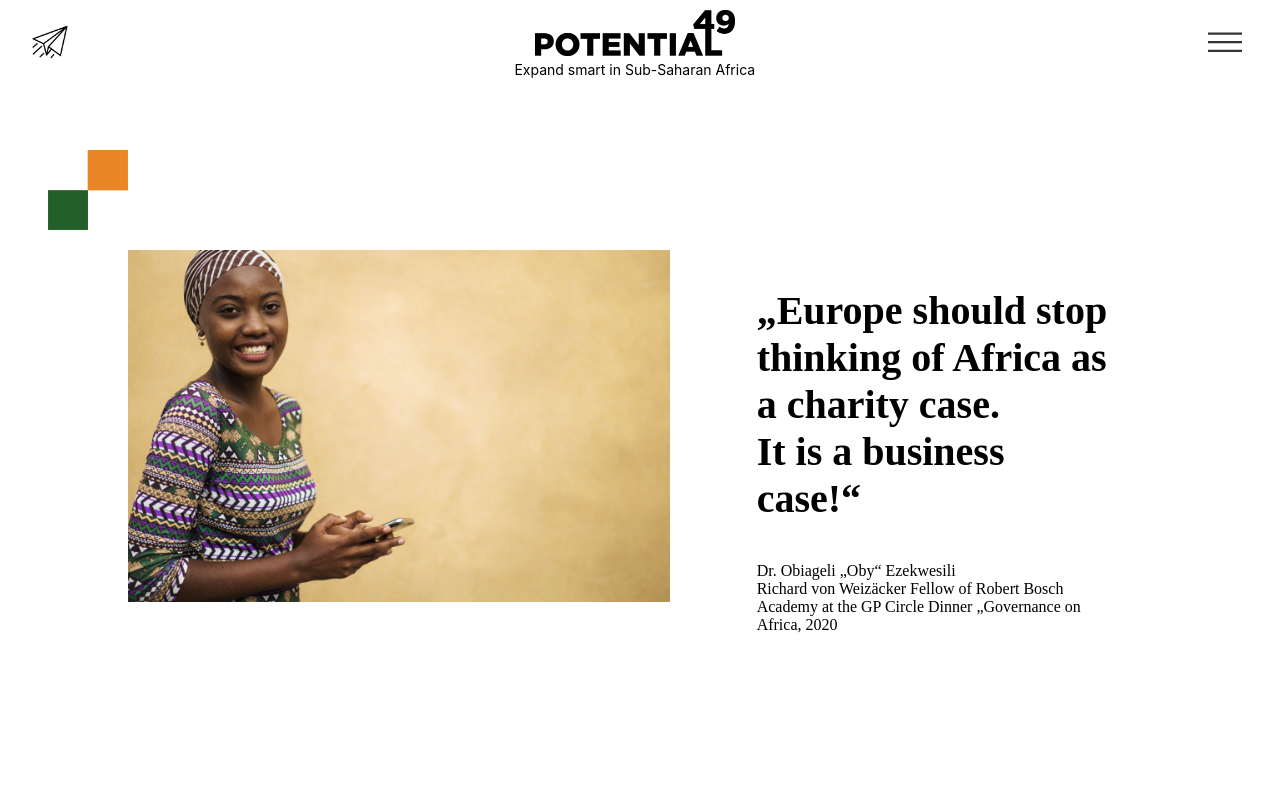
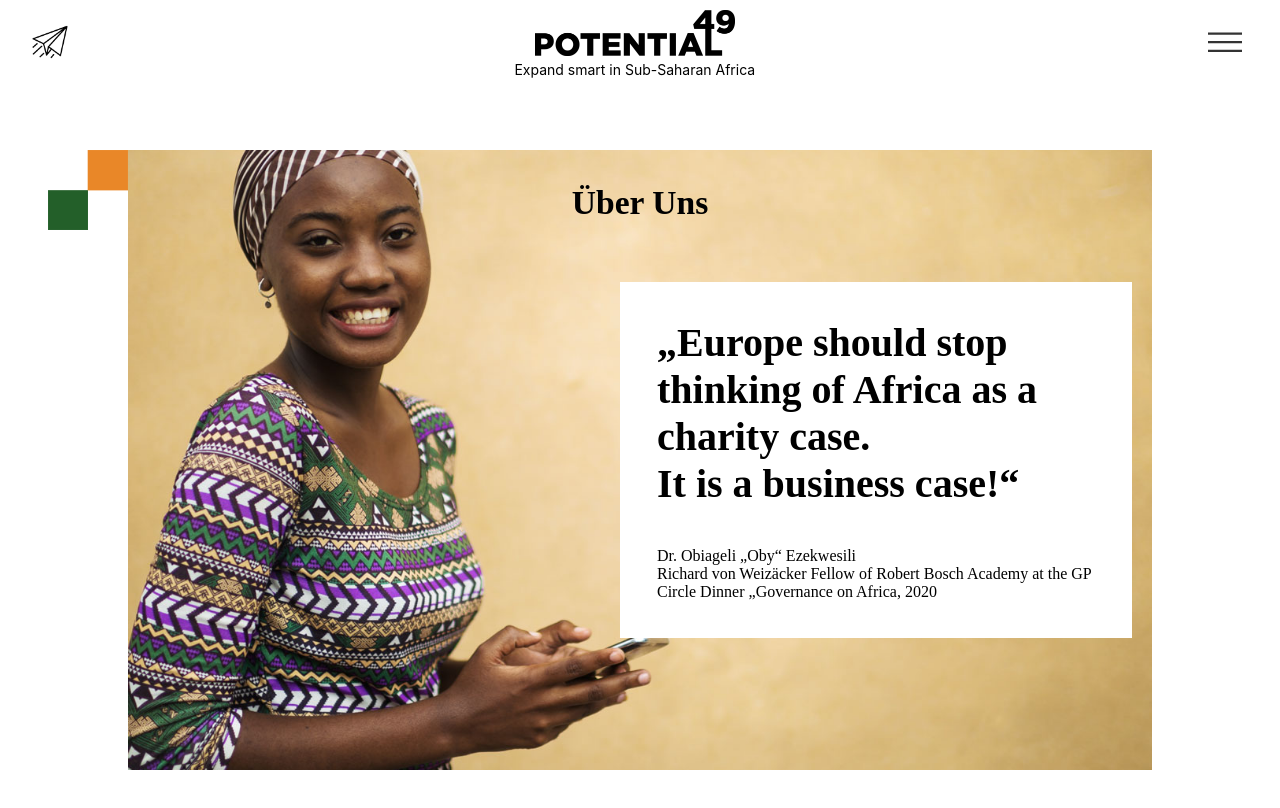
Before and after one commit to 12KMedia/potential49, a React (Vite) app: page / in a window 1280 px wide. Shown: the top 808 px of the page. Built offline with nearby package versions, Linux system fonts and the light colour scheme.

Commit message:
updated first section

```diff
--- a/src/App.jsx
+++ b/src/App.jsx
@@ -216,9 +216,10 @@ const App = () => {
         prevActiveIndex={prevActiveIndexRef.current}
         ref={fixedAreaRef}>
         <div id="aboutus" className="initialSection imageBoxSection">
+          <p className="sectionTitle" style={{ transform: `${activeIndex === 0 ? 'translate(0%, 0%)' : 'translate(0%, -120%)'}` }}>Über Uns</p>
           <div className="boxInner">
-            <div className="backgroundPart" />
-            <div className="sectionInner" >
+            <img src={fifthImage} className="bgImage" width="100%" />
+            <div className="sectionInner">
               <div className="sectionDescription">
                 <div className="descriptionInner">
                   <div className="whiteBox" style={{ transform: `${activeIndex === 0 ? 'translate(0%, 0%)' : 'translate(100%, 0%)'}` }}>
@@ -226,9 +227,6 @@ const App = () => {
                     <p className="authorInfo">Dr. Obiageli „Oby“ Ezekwesili<br />Richard von Weizäcker Fellow of Robert Bosch Academy at the GP Circle Dinner „Governance on Africa, 2020</p>
                   </div>
                 </div>
-              </div>
-              <div className="mapInfo" style={{ transform: `${activeIndex === 0 ? 'translate(0%, 0%)' : 'translate(0%, 150%)'}` }}>
-                <img src={fifthImage} />
               </div>
             </div>
           </div>
--- a/src/App.scss
+++ b/src/App.scss
@@ -233,12 +233,25 @@
         height: 100%;
         // background-color: #e98728;
       }
+      .sectionTitle {
+        text-align: center;
+        font-weight: bold;
+        font-size: 2.1rem;
+        position: absolute;
+        top: 0;
+        z-index: 1;
+        width: 100%;
+        font-family: "Rockwell";
+        transition: transform 1s;
+      }
       .boxInner {
         position: relative;
         .sectionInner {
           position: absolute;
           display: flex;
           flex-direction: row-reverse;
+          width: 50%;
+          right: 20px;
           // left: -23px;
           .sectionDescription {
             position: relative;
```
